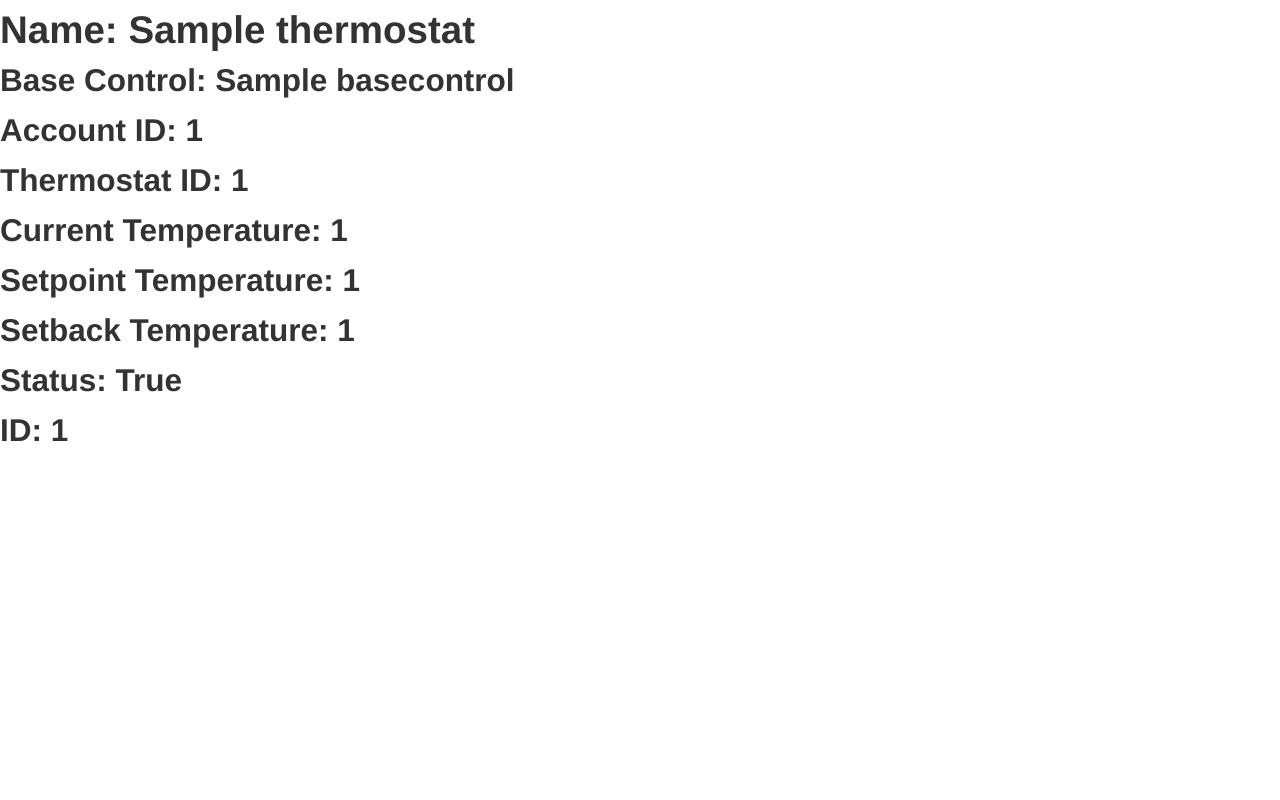
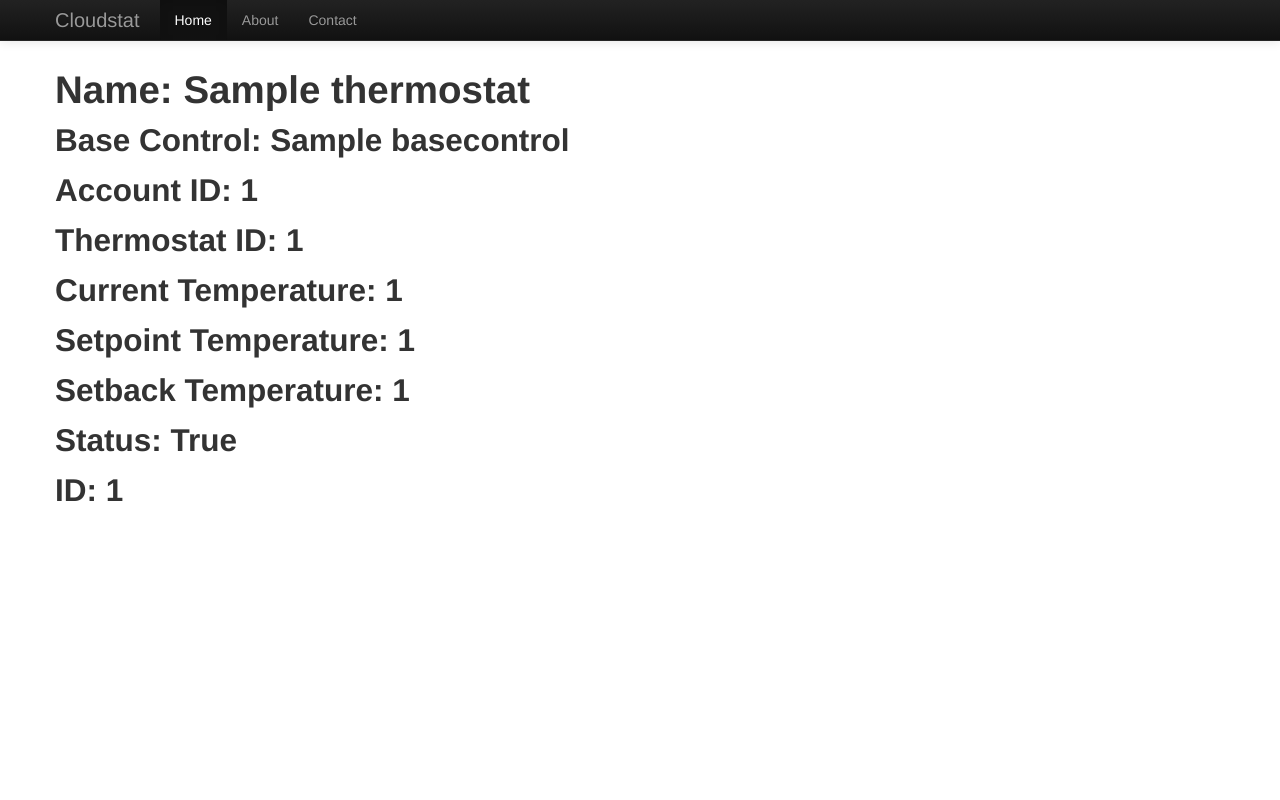
Before and after one commit to grantgeorge/sdp, a Django app: page /thermostats/1/ in a window 1280 px wide. Run offline with Django 3.2, Linux system fonts and the light colour scheme; tables that the repository leaves empty hold one stand-in row (values such as "Sample post"); some libraries are stand-ins or nearby versions.

Commit message:
style details

```diff
--- a/thermostats/templates/thermostats/detail.html
+++ b/thermostats/templates/thermostats/detail.html
@@ -1,7 +1,42 @@
+<!DOCTYPE html>
+<html>
+  <head>
+  	<meta charset="utf-8">
+    <title>Cloudstat - SDP5</title>
+    <meta name="viewport" content="width=device-width, initial-scale=1.0">
+    <!-- Bootstrap -->
     {% load staticfiles %}
-
     <link rel="stylesheet" type="text/css" href="{% static 'thermostats/bootstrap/css/bootstrap.css' %}"/>
-
+    <style>
+    	body {
+    		padding-top:60px;
+    	}
+    </style>
+    <link rel="stylesheet" type="text/css" href="{% static 'thermostats/bootstrap/css/bootstrap-responsive.css' %}"/>
+    <link rel="shortcut icon" href="{% static 'thermostats/bootstrap/img/glyphicons-halfings-white.png' %}"
+    <style type="text/css"></style>
+  </head>
+  <body>
+  	<div class="navbar navbar-inverse navbar-fixed-top">
+      <div class="navbar-inner">
+        <div class="container">
+          <button type="button" class="btn btn-navbar" data-toggle="collapse" data-target=".nav-collapse">
+            <span class="icon-bar"></span>
+            <span class="icon-bar"></span>
+            <span class="icon-bar"></span>
+          </button>
+          <a class="brand" href="#">Cloudstat</a>
+          <div class="nav-collapse collapse">
+            <ul class="nav">
+              <li class="active"><a href="#">Home</a></li>
+              <li><a href="#about">About</a></li>
+              <li><a href="#contact">Contact</a></li>
+            </ul>
+          </div><!--/.nav-collapse -->
+        </div>
+      </div>
+    </div>
+  	<div class="container">
   		<h1>Name: {{ thermostat.name }}</h1>
 		<h2>Base Control: {{ thermostat.base_control }}</h2>
 		<h2>Account ID: {{ thermostat.account_id }}</h2>
@@ -11,3 +46,8 @@
 		<h2>Setback Temperature: {{ thermostat.setback_temperature }}</h2>
 		<h2>Status: {{ thermostat.status }}</h2>
 		<h2>ID: {{ thermostat.id }}</h2>
+	</div>
+    <script src="http://code.jquery.com/jquery.js"></script>
+    <script src="{% static 'thermostats/bootstrap/js/bootstrap.min.js' %}"></script>
+  </body>
+</html>
--- a/thermostats/templates/thermostats/index.html
+++ b/thermostats/templates/thermostats/index.html
@@ -44,7 +44,7 @@
             <th>Name</th>
             <th>Current Temperature</th>
           </tr>
-		    {% for thermostat in thermostat_list %}
+		        {% for thermostat in thermostat_list %}
 		        <tr>
 		        	<td>
 		        		<a href="{% url 'thermostats:detail' thermostat.id %}">{{ thermostat.name }}</a>
```
Lines whose indentation alone changed are shown as unchanged.
